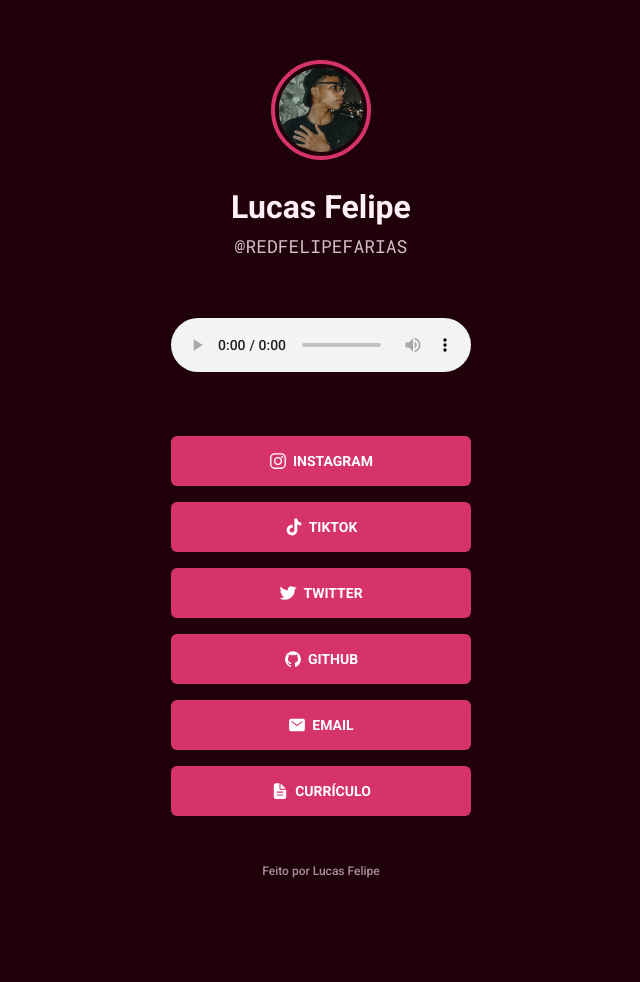
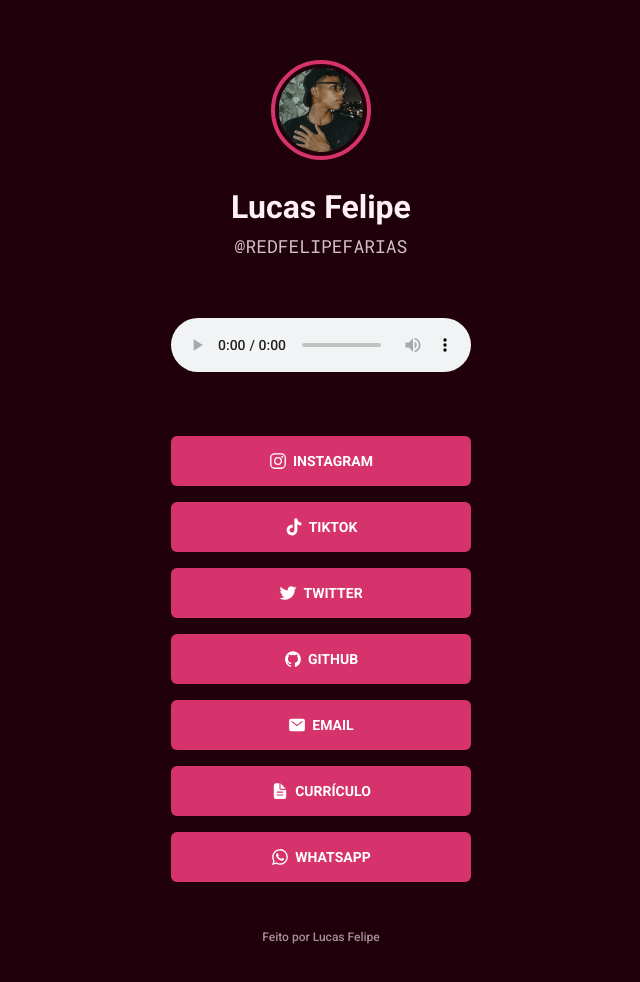
Before and after one commit to redfelipefarias/RED, a plain HTML site: page index.html in a window 1280 px wide. Shown: the whole page, without its empty margins (319-959 px from the left). Before the commit the page ends 938 px from the top, so only its background shows below. Drawn offline with nearby package versions, Linux system fonts and the light colour scheme.

Commit message:
Update index.html

```diff
--- a/index.html
+++ b/index.html
@@ -61,6 +61,11 @@
           <a href="assets/curriculo.pdf" type="application/pdf" target="_blank">
             <ion-icon name="document-text"></ion-icon> Currículo</a>
         </li>
+        <li>
+          <a href="https://wa.me/5581986729312?text=Oii" target="_blank">
+            <ion-icon name="logo-whatsapp"></ion-icon>
+            WhatsApp</a>
+        </li>
       </ul>
     </main>
     <footer>
```
